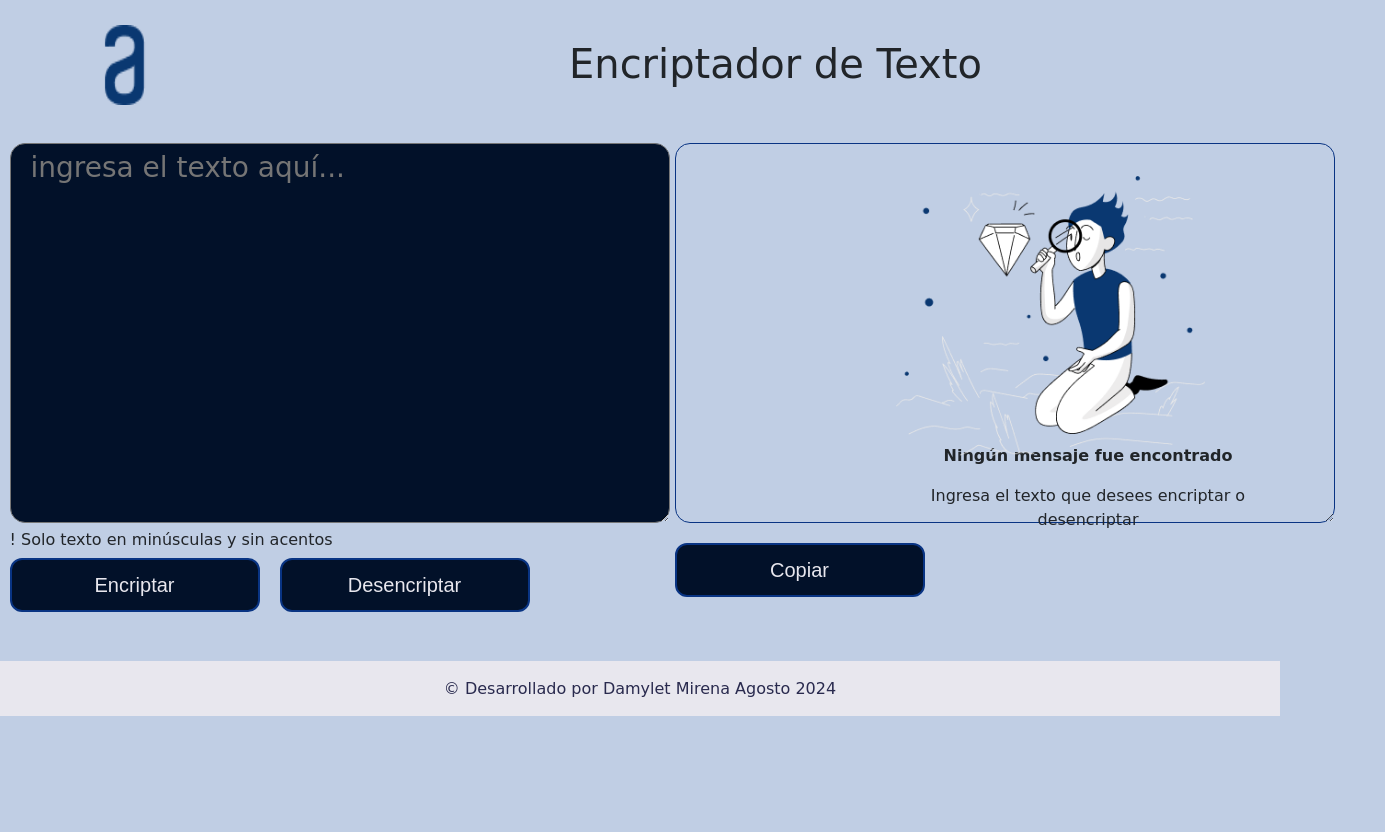
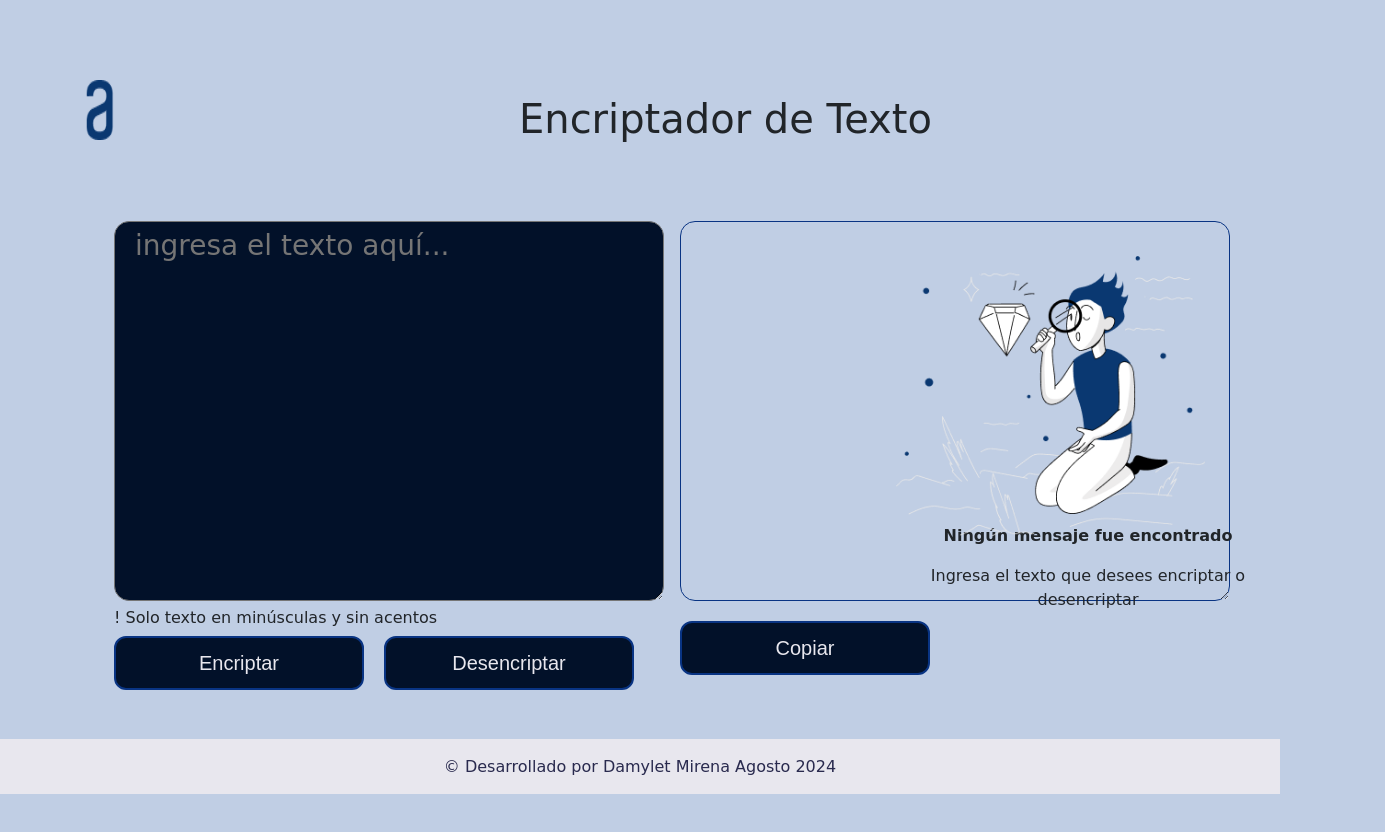
Before and after one commit to Damylet/encriptador-de-texto, a plain HTML site: page index.html in a window 1280 px wide. Shown: the whole page, 1385 px wide, since content can reach past the window. Drawn offline with nearby package versions, Linux system fonts and the light colour scheme; a web font is replaced by a local one.

Commit message:
nuevas mejoras

```diff
--- a/asset/estilo.css
+++ b/asset/estilo.css
@@ -28,7 +28,7 @@
 }
 
 body{
-    height: 100vh;
+    height: 500px;
     background: var(--light-blue) ;
 }
 
@@ -38,7 +38,7 @@ header{
 
     display: flex;
     justify-content: flex-start;
-    margin: 25px 50px 0 50px;
+    margin: 80px 50px 25px 50px;
     gap: 30%;
 
 
@@ -46,8 +46,8 @@ header{
 
 .logo{
 
-    height: 80px;
-    width: 150px;
+    height: 60px;
+    width: 100px;
 
 }
 h1{
@@ -58,6 +58,7 @@ h1{
 }
 
 .seccion{
+    height: 60%;
     display: flex;
     justify-content: center;
     gap: 10px 5px;
@@ -80,7 +81,7 @@ main{
 
 .encriptar{
     margin-left: 50px;
-    width: 660px ;
+    width: 550px ;
     height: 380px;
     font-size: 28px ;
     line-height: 48px ;
@@ -100,7 +101,7 @@ main{
     #muñeco{
     height: 35%;
         position: absolute;
-        top: 22%;
+        top: 32%;
         left: 70%;
         z-index: 2;
     }
@@ -112,7 +113,7 @@ main{
 
     .mensaje-encriptado{
         height: 380px;
-        width: 660px;
+        width: 550px;
         border-color: var(--otro-blue);
         border-radius: 15px;
         display: block;
@@ -132,7 +133,7 @@ main{
         justify-content: center;
         height: 100%;
         position: absolute;
-        top: 12%;
+        top: 22%;
         left: 70%;
         text-align: center;
         }
@@ -170,10 +171,10 @@ button:hover {
 
 /*-----PIE DE PAGINA-----*/
 
-.footer {
-    height: 20%;
+.pie {
+    height:100%;
     width: 100%;
-    margin: 0;
+    margin-bottom: 0;
     padding: 8px;
     background-color: rgb(232, 231, 238);
     color: rgb(41, 42, 78);
--- a/index.html
+++ b/index.html
@@ -69,7 +69,7 @@
         </section>
       </main>
       <!-- PIE DE PAGINA -->
-      <footer class="footer">
+      <footer class="pie">
         <h4>&copy; Desarrollado por Damylet Mirena Agosto 2024</h4>
       </footer>
     </div>
```
